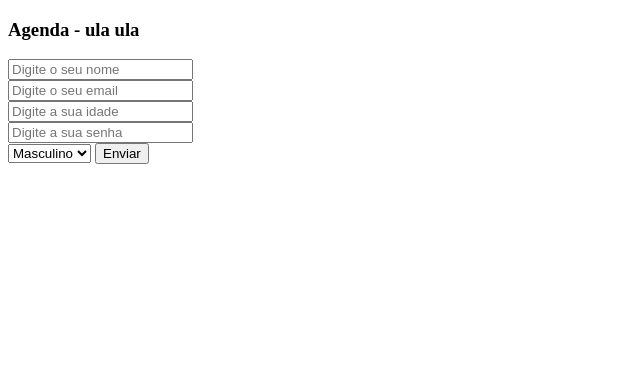
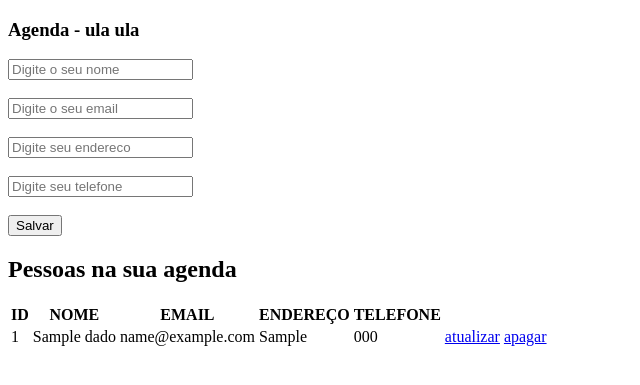
Before and after one commit to AyrtonS/php_agenda_mini_curso, a PHP site: page / in a window 1280 px wide. Shown: the top 385 px of the page, without its empty margins (0-640 px from the left). Run offline with PHP 8.4, Linux system fonts and the light colour scheme; tables that the repository leaves empty or names only in its code hold one stand-in row (values such as "Sample post").

Commit message:
Sistema de Agenda concluido

```diff
--- /dev/null
+++ b/conexao.php
@@ -0,0 +1,3 @@
+<?php
+	$conexao = mysqli_connect("localhost","root","","ayrton_agenda") or die("Não deu para conectar ao banco de dados.");
+?>
--- a/index.php
+++ b/index.php
@@ -1,3 +1,10 @@
+<?php
+
+?>
+
+
+
+
 <!DOCTYPE html>
 <title>Agenda Ayrton</title>
 
@@ -10,24 +17,81 @@
 <body>
 
 <h3>Agenda - ula ula</h3>
+<?php
 
-<form>
-	<input type="text" placeholder="Digite o seu nome"><br>
-	<input type="email" placeholder="Digite o seu email"><br>
-	<input type="number" placeholder="Digite a sua idade"><br>
-	<input type="password" placeholder="Digite a sua senha"><br>
-	<select>
-		<option>Masculino</option>
-		<option>Feminino</option>
-		<option>N tipos</option>
-	</select>
+	if($_GET){
 
-	<input type="submit" value="Enviar">
+?>
+		<form action="update.php" method="POST">
+			<input type="hidden" name="id" value="<?php echo $_GET['id'] ?>">
+			<input type="text" name="nome" placeholder="Digite o seu nome" value="<?php echo $_GET['nome'] ?>"><br><br>
+			<input type="email" name="email" placeholder="Digite o seu email" value="<?php echo $_GET['email'] ?>"><br><br>
+			<input type="text" name="endereco" placeholder="Digite seu endereco" value="<?php echo $_GET['endereco'] ?>"><br><br>
+			<input type="text" name="telefone" placeholder="Digite seu telefone" value="<?php echo $_GET['telefone'] ?>"><br><br>
+
+
+			<input type="submit" value="Atualizar">
+
+		</form>
+
+<?php
+	}else{
+?>
+<form action="insere_dados.php" method="POST">
+	<input type="text" name="nome" placeholder="Digite o seu nome"><br><br>
+	<input type="email" name="email" placeholder="Digite o seu email"><br><br>
+	<input type="text" name="endereco" placeholder="Digite seu endereco"><br><br>
+	<input type="text" name="telefone" placeholder="Digite seu telefone"><br><br>
+
+	<input type="submit" value="Salvar">
 
 </form>
 
+	<?php } ?>
 
 
+<h2>Pessoas na sua agenda</h2>
+
+<table>
+	<th>ID</th>
+	<th>NOME</th>
+	<th>EMAIL</th>
+	<th>ENDEREÇO</th>
+	<th>TELEFONE</th>
+
+<?php
+
+	include_once("conexao.php");
+
+	$sql = "SELECT * FROM dados";
+	$q = $conexao->query($sql) or die ($conexao->error);
+
+
+	while($linha = $q->fetch_array()){
+		?>
+
+		<tr>
+			<td><?php echo $linha['id'] ?></td>
+			<td><?php echo $linha['nome'] ?></td>
+			<td><?php echo $linha['email'] ?></td>
+			<td><?php echo $linha['endereco'] ?></td>
+			<td><?php echo $linha['telefone'] ?></td>
+			<td><a href="index.php?nome=<?php echo $linha['nome']?>&
+					email=<?php echo $linha['email']?>&
+					endereco=<?php echo $linha['endereco']?>&
+					telefone=<?php echo $linha['telefone']?>&
+					id=<?php echo $linha['id']?>"> atualizar </a></td>
+			<td><a href="apagar.php?id=<?php echo $linha['id']?>"> apagar </a></td>
+		</tr>
+
+
+
+	<?php
+		}
+	?>
+
+
+</table>
 
 
 
```
Also changed, not shown: apagar.php (added, +13 -0 lines), insere_dados.php (added, +22 -0 lines), update.php (added, +19 -0 lines).
